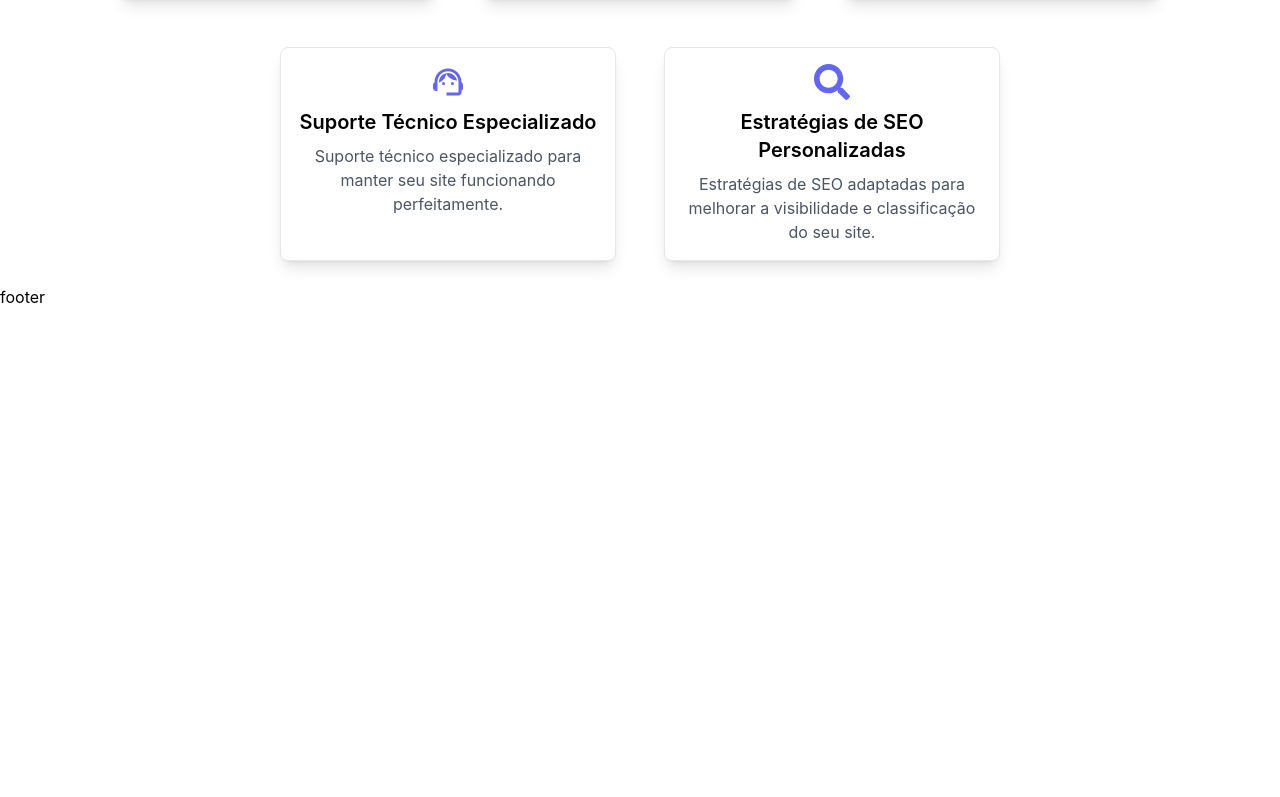
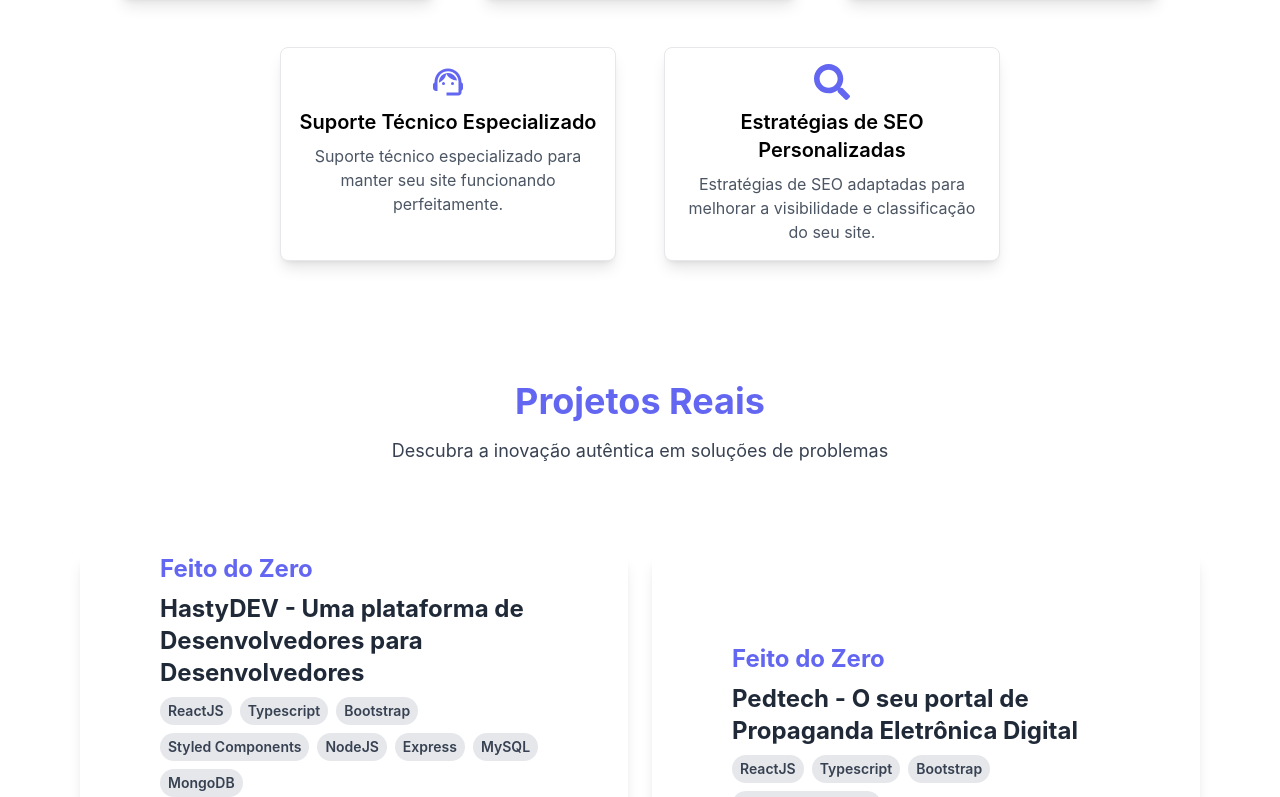
Before and after one commit to Jefflds/Portfolio, a React (Vite) app in the folder client/: page / in a window 1280 px wide. Shown: the part 2003-2800 px from the top of the page. Before the commit the page ends 2312 px from the top, so only its background shows below. Built offline with nearby package versions, Linux system fonts and the light colour scheme.

Commit message:
Created Project Section

```diff
--- a/client/src/pages/Home/index.tsx
+++ b/client/src/pages/Home/index.tsx
@@ -1,5 +1,6 @@
 import About from "../../ui/partials/About";
 import Hero from "../../ui/partials/Hero";
+import Projects from "../../ui/partials/Projects";
 import Services from "../../ui/partials/Services";
 
 const Home = () => {
@@ -8,6 +9,7 @@
       <Hero />
       <About />
       <Services />
+      <Projects />
     </main>
   );
 };
--- /dev/null
+++ b/client/src/ui/components/Project/index.tsx
@@ -0,0 +1,37 @@
+import { ProjectProps } from "../../../data/@types/Project/Project.type";
+
+const Project = (props: ProjectProps) => {
+  return (
+    <div className="sm:px-8 lg:px-16 xl:px-20 flex flex-col items-start justify-center mt-6 rounded-lg shadow-lg bg-white pb-9 w-full h-auto px-10">
+      <span className="text-base sm:text-lg lg:text-xl xl:text-2xl text-indigo-500 font-bold mb-2">
+        {props.type}
+      </span>
+      <h3 className="text-base sm:text-lg lg:text-xl xl:text-2xl mb-2 font-bold text-gray-800">
+        {props.title}
+      </h3>
+      <div className="mb-4 flex flex-wrap">
+        {props.stacks.map((stack, index) => (
+          <span
+            key={index}
+            className="inline-block bg-gray-200 rounded-full px-2 py-1 text-sm font-semibold text-gray-700 mr-2 mb-2"
+          >
+            {stack}
+          </span>
+        ))}
+      </div>
+      <p className="mb-4 text-sm sm:text-base lg:text-lg xl:text-xl text-gray-700">
+        {props.description}
+      </p>
+      <a
+        href={props.link}
+        rel="noopener noreferrer"
+        target="_blank"
+        className="bg-indigo-500 hover:bg-indigo-700 text-white font-bold py-2 px-4 rounded inline-block text-base"
+      >
+        Ver Site
+      </a>
+    </div>
+  );
+};
+
+export default Project;
--- /dev/null
+++ b/client/src/ui/partials/Projects/index.tsx
@@ -0,0 +1,99 @@
+import Project from "../../components/Project";
+
+const Stacks = [
+  [
+    "ReactJS",
+    "Typescript",
+    "Bootstrap",
+    "Styled Components",
+    "NodeJS",
+    "Express",
+    "MySQL",
+    "MongoDB",
+  ],
+  ["ReactJS", "Typescript", "Bootstrap", "Styled Components"],
+  ["ReactJS", "Typescript", "Bootstrap", "Styled Components"],
+  ["WIX"],
+  [
+    "ReactJS",
+    "Typescript",
+    "Bootstrap",
+    "Styled Components",
+    "NodeJS",
+    "Express",
+    "MySQL",
+  ],
+  [
+    "ReactJS",
+    "Typescript",
+    "Bootstrap",
+    "Styled Components",
+    "NodeJS",
+    "Adonis",
+    "Firebase",
+  ],
+];
+
+const Projects = () => {
+  return (
+    <section
+      className="w-full flex flex-col items-center justify-center pb-12 pt-12 lg:pb-24 lg:pt-24"
+      id="projects"
+    >
+      <div className="px-4 sm:px-8 lg:px-16 xl:px-20 mb-8">
+        <h2 className="text-2xl sm:text-3xl lg:text-4xl text-center text-indigo-500 font-bold mb-4">
+          Projetos Reais
+        </h2>
+        <p className="text-lg text-gray-700 text-center mb-8">
+          Descubra a inovação autêntica em soluções de problemas
+        </p>
+      </div>
+      <div className="grid gap-6 lg:grid-cols-2 px-4 sm:px-8 lg:px-16 xl:px-20 w-full">
+        <Project
+          type="Feito do Zero"
+          title="HastyDEV - Uma plataforma de Desenvolvedores para Desenvolvedores"
+          stacks={Stacks[0]}
+          description="A HastyDEV é uma plataforma projetada com o propósito de simplificar e facilitar a colaboração entre desenvolvedores, Microempreendedores Individuais (MEIs) e Organizações Não Governamentais (ONGs) no mercado de desenvolvimento de software. Esta plataforma oferece oportunidades únicas para todos os envolvidos, tornando-se um centro de convergência para criar soluções tecnológicas, promover o crescimento de portfólios e incentivar a participação através de um sistema gamificado."
+          link="https://hasty-dev.vercel.app/"
+        />
+        <Project
+          type="Feito do Zero"
+          title="Pedtech - O seu portal de Propaganda Eletrônica Digital"
+          stacks={Stacks[1]}
+          description="O Pedtech emergiu da necessidade dos empreendores mais simples de ter uma forma descomplicada e eficiente de anunciar suas lojas e na consequência disto aumentar suas vendas em tua região. O website foi desenmvolvido visando ser rápido, possuir um excelente SEO e ter um design simples, com foco no acesso dos links do cliente."
+          link="https://techsapp-pedtech.vercel.app/"
+        />
+        <Project
+          type="Feito do Zero"
+          title="Loucura Amor - O Seu Site de Telemensagens"
+          stacks={Stacks[2]}
+          description="Demonstre todo seu amor através de palavras que tocam o coração, dedicamos-nos a expressar sentimentos profundos. Nossas mensagens capturam a essência do amor. Surpreenda e encante aqueles que você ama, trazendo o amor das palavras à vida. O site do Loucura Amor foi desenvolvido como forma de divulgação dos milhares de áudios."
+          link="https://www.loucuraamor.com.br/"
+        />
+        <Project
+          type="Edição no Layout"
+          title="Ong Superar - O Seu Site de Telemensagens"
+          stacks={Stacks[3]}
+          description="Projeto Voluntário, na qual foi feito a edição e o redesenho do layout da página de maneira voluntária."
+          link="https://www.ongsuperar.org.br/"
+        />
+        <Project
+          type="Em Andamento"
+          title="Império Apple - Catológo Digital"
+          stacks={Stacks[4]}
+          description="Site projetado para a empresa Império Apple, utilizando do SAAS desenvolvido pela HastyDEV, com o objetivo de divulgar os produtos vendidos pela loja."
+          link="https://www.ongsuperar.org.br/"
+        />
+        <Project
+          type="Em Andamento"
+          title="HastyBarber - Sistema de Agendamento e Gerenciamento para Barbeiros"
+          stacks={Stacks[5]}
+          description="SAAS Desenvolvida com o objetivo de criar um facilitador para o dia-a-dia dos barbeiros, com um sistema simples de agendamento de atendimentos e um dashboard com relatórios completos"
+          link="https://hastybarber.vercel.app/"
+        />
+      </div>
+    </section>
+  );
+};
+
+export default Projects;
```
Also changed, not shown: client/src/data/@types/Project/Project.type.ts (added, +7 -0 lines).
